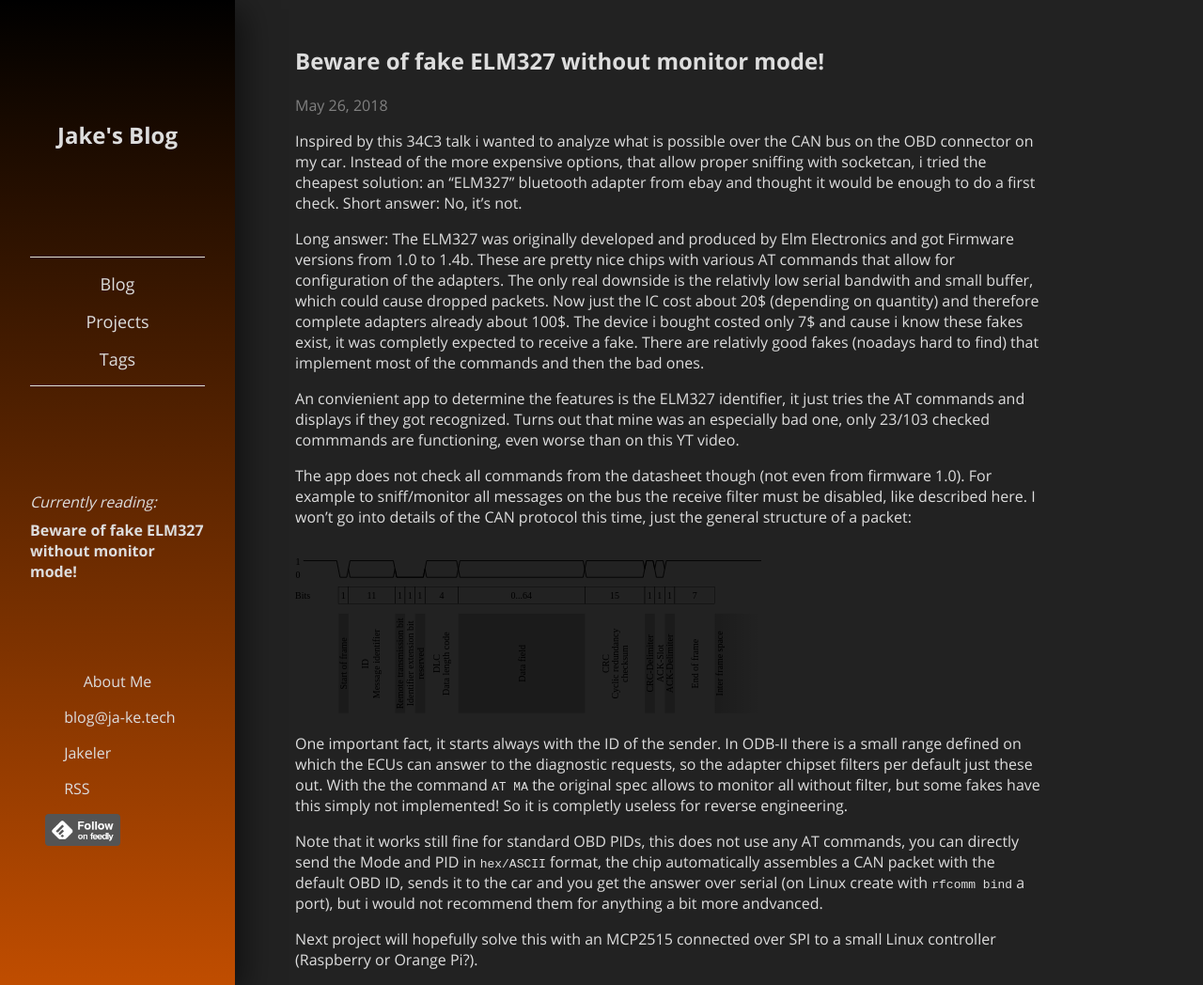
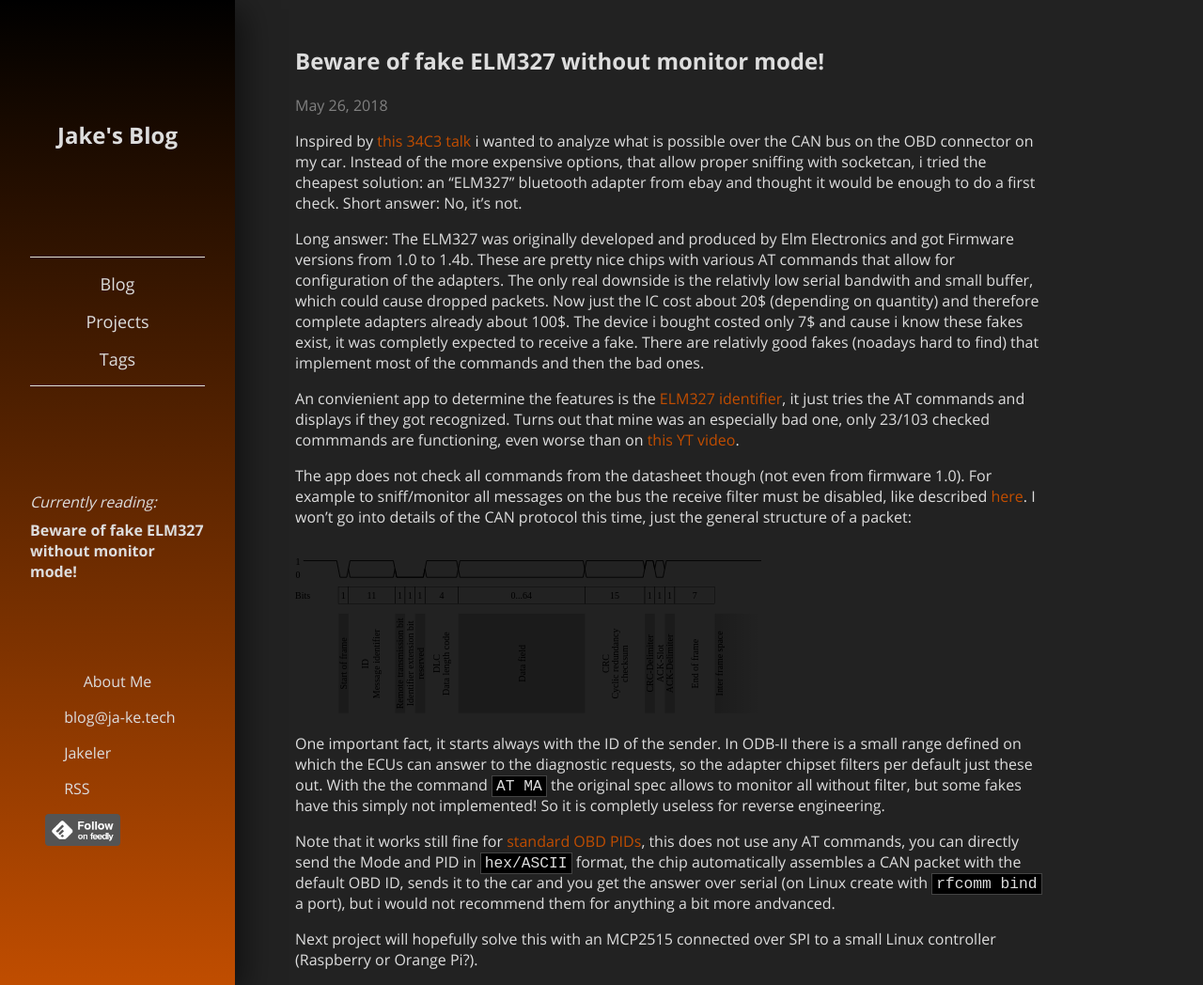
Before and after one commit to Jakeler/Jakeler.github.io, a Jekyll site: the page built from _posts/2018-05-26-fake-elm327-monitor.md, in a window 1280 px wide and 1048 px high. Shown: the whole window at 94% size. Built offline with Jekyll 4.4.1, drawn with Linux system fonts in a browser that asks for light colours.

Commit message:
Fix links and inline code

```diff
--- a/_sass/post.scss
+++ b/_sass/post.scss
@@ -20,6 +20,12 @@ article.post { // TODO media query for very small screen
       background-size:100%
     }
 
+    p > code {
+        font-size: 1.25em;
+        // border-radius: 4px;
+        padding: 1px 0.25em;
+    }
+
     h1, h2, h3, h4, h5, h6 {
       margin-top: 2em;
     }
--- a/_sass/themes/dark.scss
+++ b/_sass/themes/dark.scss
@@ -14,7 +14,7 @@ body {
 }
 
 
-a { //TODO fix post links vis
+a {
     color: $textColor;
     transition: color 0.3s;
     &:hover {
@@ -40,6 +40,19 @@ a { //TODO fix post links vis
     background: $bgDarkColor;
 }
 
+article.post {
+    a {
+        color: $accentColor;
+        &:hover {
+            color: $fgColor;
+        }
+    }
+
+    p > code {
+        background-color: black;
+        border: thin solid $fgColor;
+    }
+}
 .post-meta {
     // color: $accentColor;
     color: grey;
```
